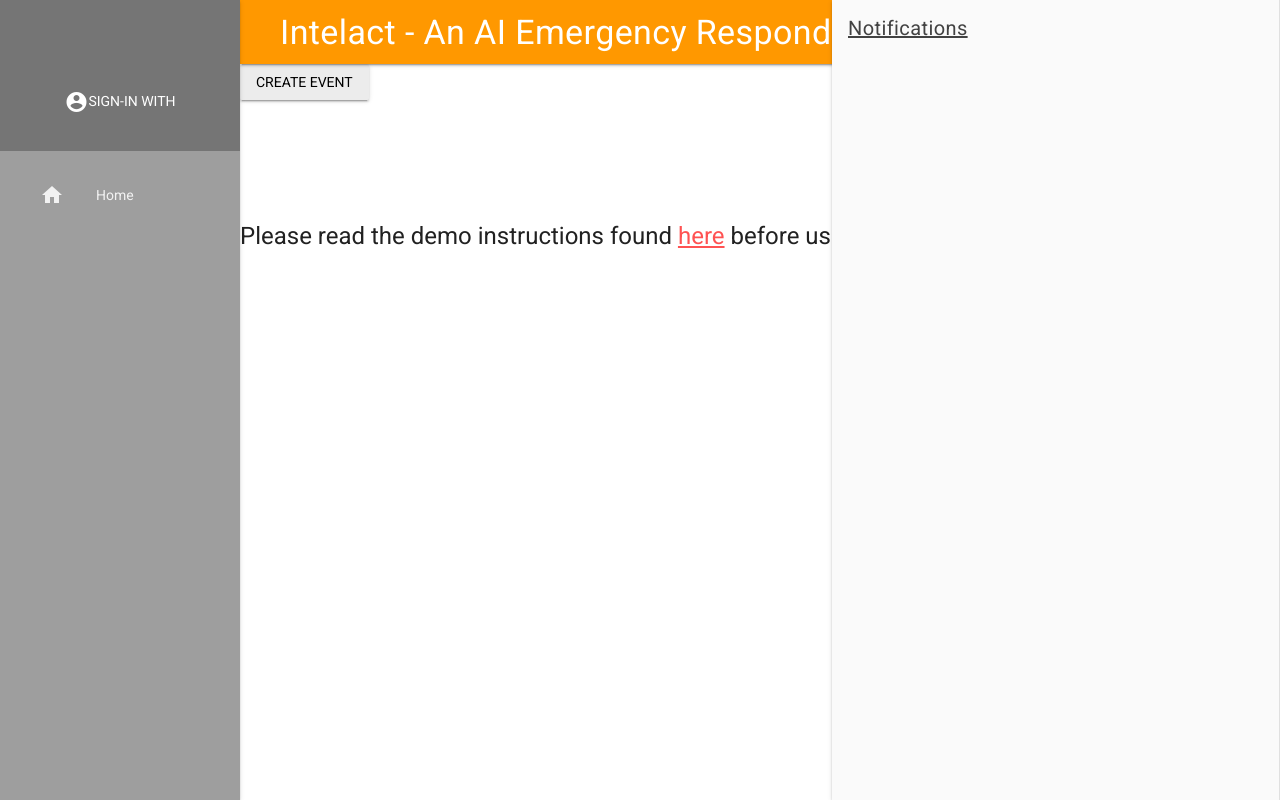
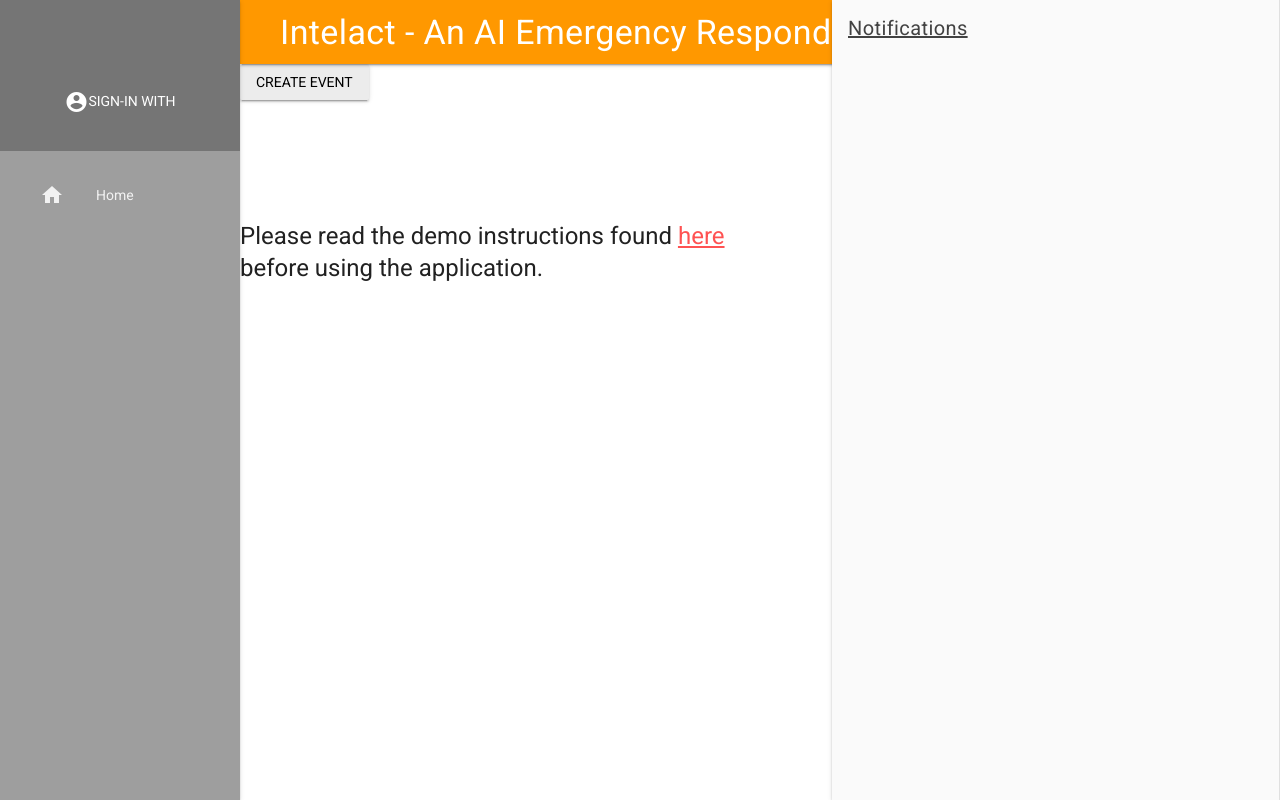
Before and after one commit to TrellixVulnTeam/Intelact_7RLK, a website: page public/index.html in a window 1280 px wide. Drawn offline with nearby package versions, Linux system fonts and the light colour scheme; no server answers.

Commit message:
Formatted instructions text.

```diff
--- a/public/index.html
+++ b/public/index.html
@@ -69,6 +69,11 @@
       max-width: 600px;
       max-height: 600px;
     }
+
+  div.instructions_div {
+   word-wrap: break-word;
+   width: 50%;
+}
 
 
     </style>
@@ -196,8 +201,9 @@
         <br>
         <br>
 
-
+        <div class="instructions_div">
         <h4> Please read the demo instructions found <a href="https://github.com/dkeitley/Intelact">here</a> before using the application. </h4>
+      </div>
 
       </main>
 
```
